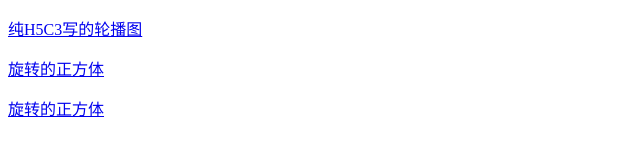
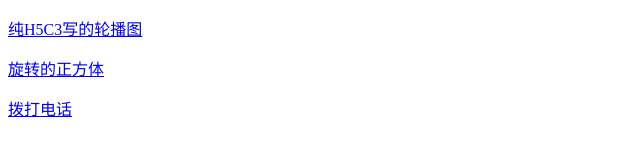
Before and after one commit to MrBodhi/H5C3, a plain HTML site: page index.html in a window 1280 px wide. Shown: the full height of the page, 0-640 px from the left. Drawn offline with Linux system fonts and the light colour scheme.

Commit message:
拨打电话，发短信

```diff
--- a/index.html
+++ b/index.html
@@ -6,6 +6,6 @@
     <body>
    		<p><a href="banner/index.html">纯H5C3写的轮播图</a></p>
    		<p><a href="cube/index.html">旋转的正方体</a></p>
-   		<p><a href="tel/index.html">旋转的正方体</a></p>
+   		<p><a href="tel/index.html">拨打电话</a></p>
     </body>
 </html>
```
Also changed, not shown: tel/index.html (+0 -1 lines).
